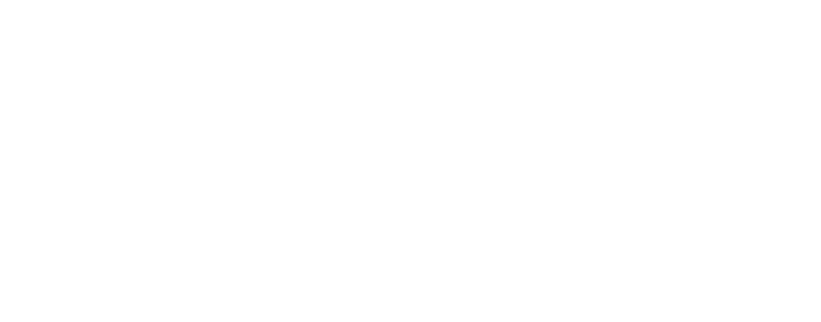
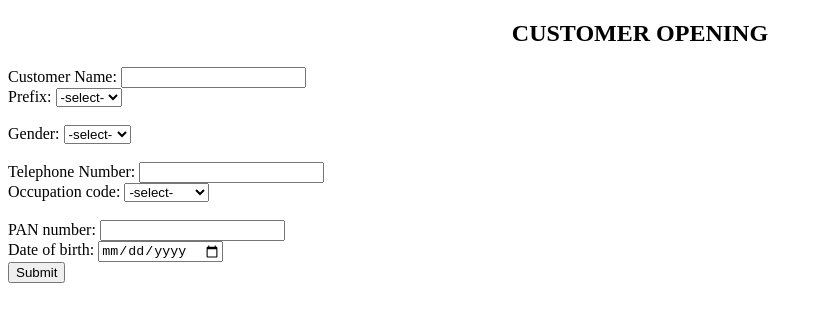
Before and after one commit to harshbj/RCS-Website, a plain HTML site: page index_2.html in a window 1280 px wide. Shown: the whole page, without its empty margins (0-821 px from the left). Drawn offline with Linux system fonts and the light colour scheme.

Commit message:
Update index_2.html

```diff
--- a/index_2.html
+++ b/index_2.html
@@ -1,3 +1,57 @@
+<!DOCTYPE html>
 <html>
+<head>
+	<title></title>
+</head>
+<body>
+	<h2 style="text-align: center"> CUSTOMER OPENING </h2>
+	<form name="regForm" action="ClientServlet"  method="post">
 
+	Customer Name:
+	<input type="text" name="name" title="Please enter your name" required/> <br>
+
+	Prefix:
+		<select name="prefix">
+		<option>-select-</option>
+        <option value="Mr">Mr.</option>
+        <option value="Mrs">Mrs.</option>
+        </select><br><br>
+
+
+	Gender:
+		<select name="gender">
+		<option>-select-</option>
+        <option value="Male">Male</option>
+		<option value="Female">Female</option>
+		<option value="Others">Others</option>
+        </select><br><br>
+
+
+	Telephone Number:
+		<input type="number" name="phone" title="Please enter valid 10 digit contact no." required/><br>
+
+
+	Occupation code:
+		<select name="occupationcode">
+		<option>-select-</option>
+		<option value="10">Teacher</option>
+		<option value="20">Doctor</option>
+		<option value="30">Engineer</option>
+		<option value="40">Business</option>
+		<option value="50">Housewife</option>
+		<option value="60">Others</option>
+		</select><br><br>
+
+
+	PAN number:
+		<input type="text" name="pan" maxlength="10" title="Please enter valid PAN number. E.g. AAAAA9999A" required/><br>
+
+
+
+	Date of birth: <input type="date" name="dob" required ><br>
+
+
+		<input type="submit"  value="Submit"/>
+</form>
+</body>
 </html>
```
